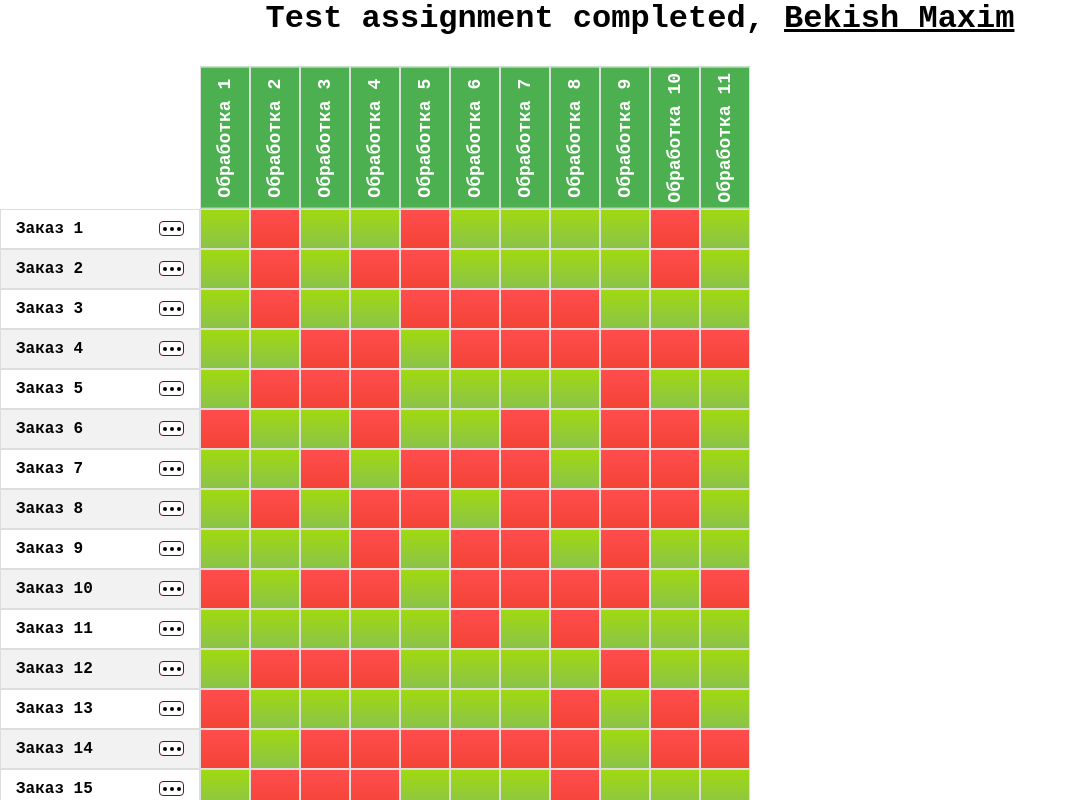
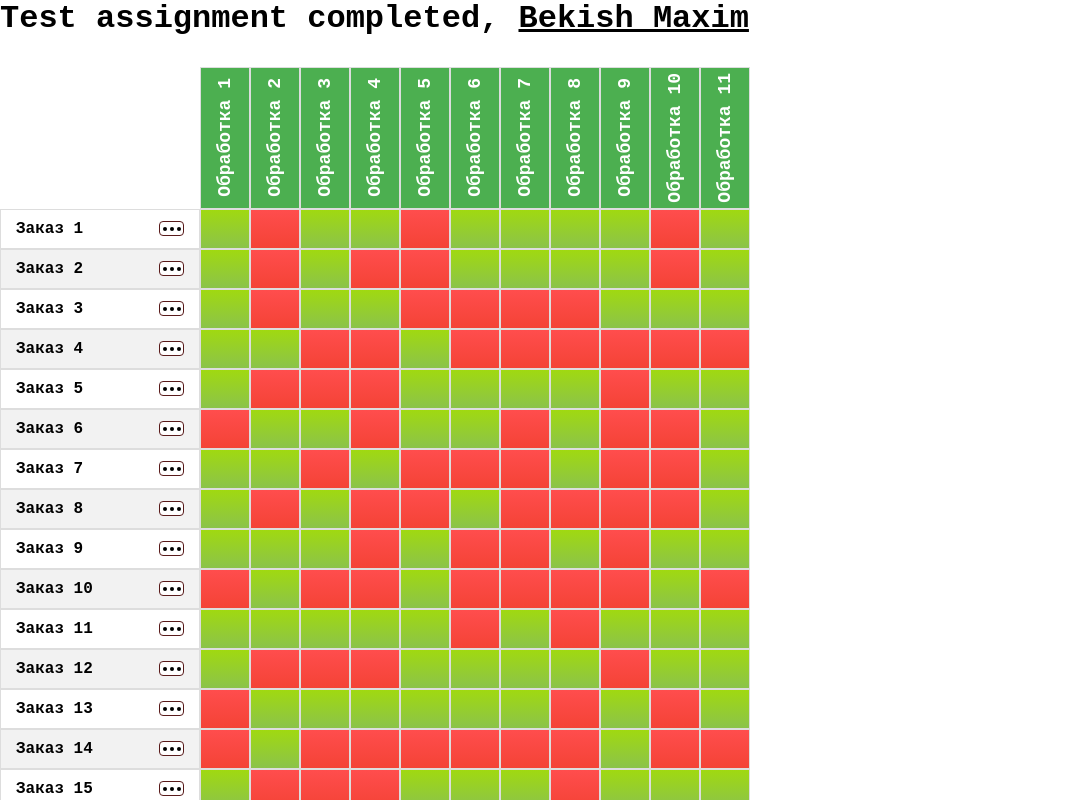
Before and after one commit to maxim-bekish/table, a React (Vite) app: page / in a window 1280 px wide. Shown: the top 800 px of the page, without its empty margins (0-1078 px from the left). Built offline with nearby package versions, Linux system fonts and the light colour scheme.

Commit message:
fix bags

```diff
--- a/src/App.css
+++ b/src/App.css
@@ -7,7 +7,8 @@ a:hover {
 }
 
 h1 {
-   text-align: center;
+   text-align: start;
    margin: 0;
    margin-bottom: 30px;
+   width: 100vw;
 }
--- a/src/components/TableBody/TableBody.tsx
+++ b/src/components/TableBody/TableBody.tsx
@@ -30,6 +30,7 @@ export const TableBody: React.FC = () => {
       const { text, input } = actionConfigs[action.flag];
       dataModal.set({ title: text(action.value), input });
       isOpenModal.set(true);
+      document.body.classList.add('modal-open');
    };
 
    return (
--- a/src/components/TableHead/TableHead.tsx
+++ b/src/components/TableHead/TableHead.tsx
@@ -15,7 +15,9 @@ export const TableHead: React.FC = () => {
                   <th></th>
                   {columns.get.map((item) => (
                      <th key={item.id}>
-                        {item.title}
+                        <p className='th-item'>
+                           {item.title}
+                        </p>
                      </th>
                   ))}
                </React.Fragment>
--- a/src/components/TableHead/tableHead.css
+++ b/src/components/TableHead/tableHead.css
@@ -1,11 +1,20 @@
 th:not(:first-child) {
-  writing-mode: vertical-rl;
-  transform: rotate(180deg);
   background-color: var(--color-accent-green);
-  color: var(--color-white);
-  font-size: 18px;
 }
 
 th:first-child {
   border: 0;
 }
+
+.th-item {
+  transform: rotate(180deg);
+  width: 100%;
+  display: flex;
+  align-items: center;
+  justify-content: center;
+  writing-mode: vertical-rl;
+  -webkit-writing-mode: vertical-rl;
+  -ms-writing-mode: tb-rl;
+  color: var(--color-white);
+  font-size: 18px;
+}
--- a/src/components/modalWindow/ModalWindow.tsx
+++ b/src/components/modalWindow/ModalWindow.tsx
@@ -1,32 +1,41 @@
-import React, { useState } from 'react';
+import React, { useState, useContext } from 'react';
 import ReactDOM from 'react-dom';
 import './modalWindow.css';
-import { useContext } from 'react';
 import { MyContext } from '../../context/MyContext';
-
 
 export const ModalWindow: React.FC = () => {
    const context = useContext(MyContext);
    const { dataModal, isModalResult, isOpenModal, newName } = context;
-   const [error, setError] = useState<boolean>(true);
+   const [error, setError] = useState<boolean>(false);
+
+   const closeModal = () => {
+      isOpenModal.set(false)
+      document.body.classList.remove('modal-open');
+   }
 
    // подтверждения действия
    const actionModal = () => () => {
-      if (!error) {
-         isOpenModal.set(false)
-         isModalResult.set(true)
+      if (!error && (dataModal.get && dataModal.get.input ? newName.get !== '' : true)) {
+         closeModal()
+         isModalResult.set(true);
+         document.body.classList.remove('modal-open');
+      } else {
+         setError(true);
       }
    }
 
    // проверка на пустую строку
    const validString = (val: string) => {
       if (val.trim() !== "") {
-         setError(false)
-         newName.set(val)
+         setError(false);
+         newName.set(val);
       } else {
-         setError(true)
+         setError(true);
       }
    }
+
+
+
 
    if (dataModal.get) {
       const portalRoot = document.getElementById('portal-root');
@@ -35,15 +44,25 @@ export const ModalWindow: React.FC = () => {
          <section className='modal'>
             <div className='modal__content'>
                <h2 className='modal__title'>{dataModal.get.title}</h2>
-               {dataModal.get.input && <input required onChange={({ target }) => { validString(target.value) }} className={`modal__input ${error ? "modal__input--error" : ""}`} type="text" placeholder='New name' />}
-               {error && <span>Поле не может быть пустым</span>}
+               {dataModal.get.input &&
+                  <input
+                     required
+                     onChange={({ target }) => { validString(target.value) }}
+                     className={`modal__input ${error ? "modal__input--error" : ""}`}
+                     type="text"
+                     placeholder='New name'
+                  />
+               }
+               {error && dataModal.get.input && <span>Поле не может быть пустым</span>}
                <div className='modal__actions'>
                   <button onClick={actionModal()} type='button'>True</button>
-                  <button onClick={() => isOpenModal.set(false)} type='button'>False</button>
+                  <button onClick={() => closeModal()} type='button'>False</button>
                </div>
             </div>
          </section>,
          portalRoot
       ) : null;
    }
+
+   return null;
 };
--- a/src/components/modalWindow/modalWindow.css
+++ b/src/components/modalWindow/modalWindow.css
@@ -1,5 +1,7 @@
 .modal {
    position: fixed;
+   top: 0;
+   left: 0;
    width: 100vw;
    z-index: 999;
    height: 100vh;
--- a/src/index.css
+++ b/src/index.css
@@ -64,3 +64,8 @@ td {
    text-align: center;
    padding: 5px !important;
 }
+
+.modal-open {
+   overflow: hidden;
+   position: fixed;
+}
```
